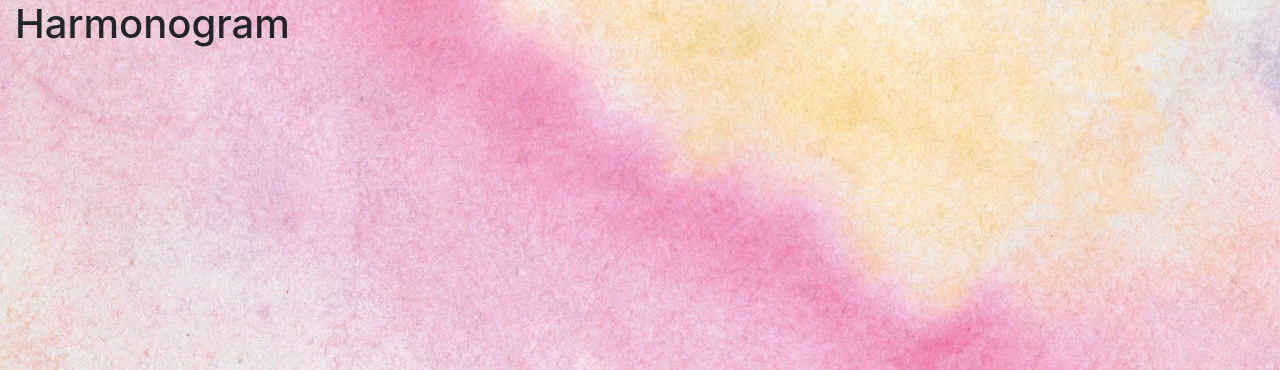
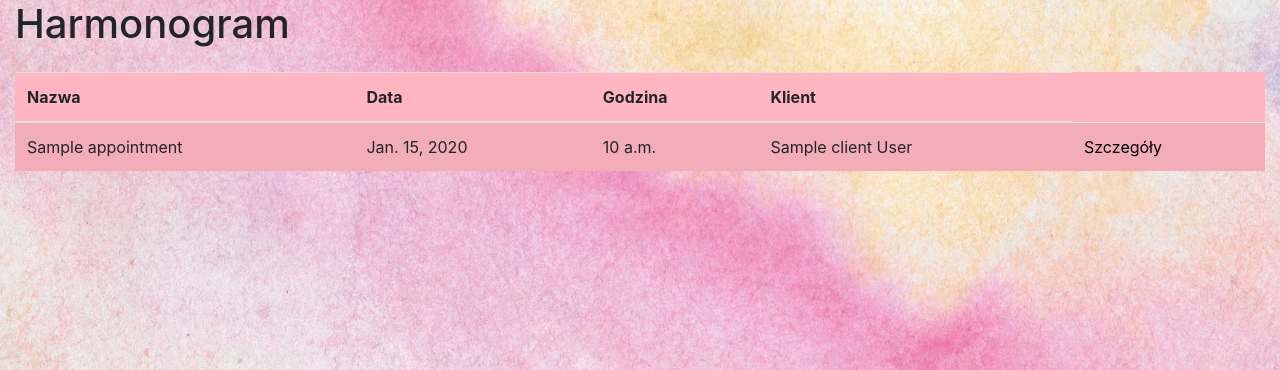
Before and after one commit to IAD3-SPA/SpaManagement, a Django app: page /schedule/ in a window 1280 px wide. Shown: the part 56-426 px from the top of the page. Run offline with Django 4.2, Linux system fonts and the light colour scheme; tables that the repository leaves empty hold one stand-in row (values such as "Sample post"); parts of the project's set-up code (start-up, migrations or seed data) failed here and were passed over; some libraries are stand-ins or nearby versions.

Commit message:
Schedule

```diff
--- a/SpaApp/urls.py
+++ b/SpaApp/urls.py
@@ -19,4 +19,5 @@ urlpatterns = [
     path('help/', views.help, name='help'),
     path('schedule/', views.schedule, name="schedule"),
     path('activate/<uidb64>/<token>', views.activate, name="activate"),
+    path('appointment/<int:pk>/', views.appointment, name='appointment'),
 ]
--- a/SpaApp/views.py
+++ b/SpaApp/views.py
@@ -1,4 +1,4 @@
-from django.shortcuts import HttpResponse, render, redirect
+from django.shortcuts import HttpResponse, render, redirect, get_object_or_404
 from django.contrib.auth import login, logout, authenticate, get_user_model
 from django.contrib import messages
 from django.contrib.auth.decorators import login_required, user_passes_test
@@ -12,7 +12,7 @@ from django.conf import settings
 from .utils import create_new_user, is_accountant, is_owner, is_owner_or_accountant, \
     is_owner_or_receptionist, is_owner_or_supplier, is_receptionist, is_supplier, create_warning_message
 from .tokens import account_activation_token
-from .models import ProductDelivery
+from .models import ProductDelivery, Appointment
 from .forms import NewEmployeeForm, LoginForm, ProductDeliveryForm
 
 
@@ -196,3 +196,12 @@ def activate(request, uidb64, token):
 
     # error
     return redirect("index")
+
+def schedule(request):
+    appointments = Appointment.objects.all()
+
+    return render(request, 'schedule.html', {'appointments': appointments})
+
+def appointment(request, pk):
+    appointment = get_object_or_404(Appointment, pk=pk)
+    return render(request, 'appointment.html', {'appointment': appointment})
--- a/templates/schedule.html
+++ b/templates/schedule.html
@@ -1,10 +1,29 @@
-{% extends "base.html" %}
-{% load static %}
-{% load django_bootstrap5 %}
+{% extends 'base.html' %}
+
 {% block content %}
+  <h1 class="mb-4">Harmonogram</h1>
 
-<h1 class="center">
-    Harmonogram
-</h1>
-
-{% endblock content %}
+  <div class="table-responsive" >
+    <table class="table table-striped" style="background-color: #FFB6C1;">
+      <thead>
+        <tr>
+          <th scope="col">Nazwa</th>
+          <th scope="col">Data</th>
+          <th scope="col">Godzina</th>
+          <th scope="col">Klient</th>
+        </tr>
+      </thead>
+      <tbody>
+        {% for appointment in appointments %}
+        <tr>
+          <td>{{ appointment.name }}</td>
+          <td>{{ appointment.date }}</td>
+          <td>{{ appointment.time }}</td>
+          <td>{{ appointment.client }}</td>
+          <td><a href="{% url 'appointment' appointment.id %}" style="color:black">Szczegóły</a></td>
+        </tr>
+        {% endfor %}
+      </tbody>
+    </table>
+  </div>
+{% endblock %}
```
Also changed, not shown: templates/appointment.html (added, +18 -0 lines).
